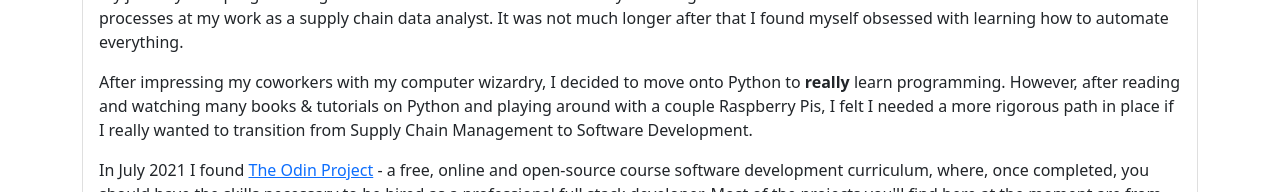
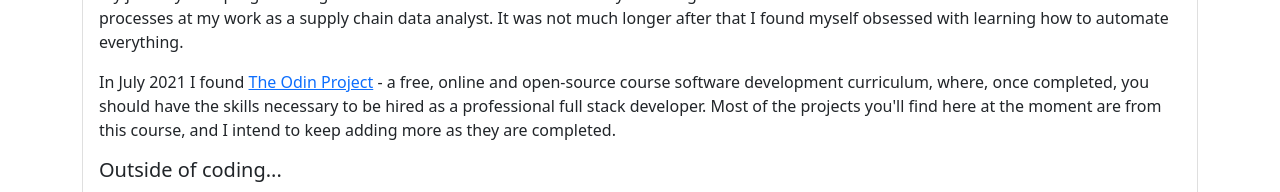
Before and after one commit to Drew-Daniels/portfolio-site, a React (Create React App) app: page / in a window 1280 px wide. Shown: the part 731-923 px from the top of the page. Built offline with nearby package versions, Linux system fonts and the light colour scheme.

Commit message:
Shortened bio.

```diff
--- a/src/components/About/About.jsx
+++ b/src/components/About/About.jsx
@@ -29,11 +29,6 @@ function About(props) {
                             manual processes at my work as a supply chain data analyst. It was not much longer after that I found myself obsessed with learning how to automate everything.
                     </Card.Text>
                     <Card.Text>
-                            After impressing my coworkers with my computer wizardry, I decided to move onto Python to <strong>really</strong> learn programming.
-                            However, after reading and watching many books {"&"} tutorials on Python and playing around with a couple Raspberry Pis,
-                            I felt I needed a more rigorous path in place if I really wanted to transition from Supply Chain Management to Software Development.
-                    </Card.Text>
-                    <Card.Text>
                         In July 2021 I found <a href='https://www.theodinproject.com/' target='_blank' rel='noreferrer'>The Odin Project</a> - a free, online and open-source course software development curriculum, where, once completed, you should have the skills necessary to be hired as a professional full stack developer.
                             Most of the projects you'll find here at the moment are from this course, and I intend to keep adding more as they are completed.
                     </Card.Text>
```
